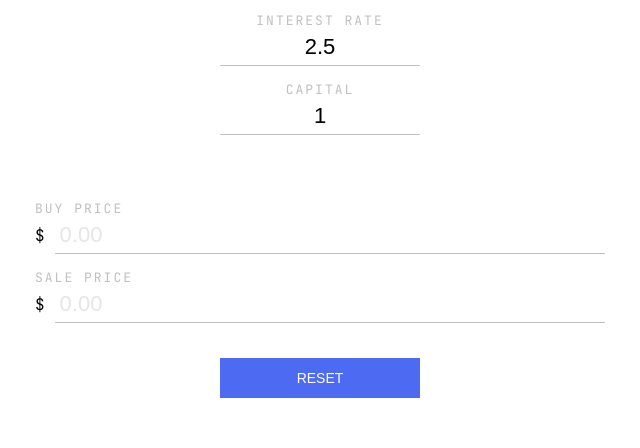
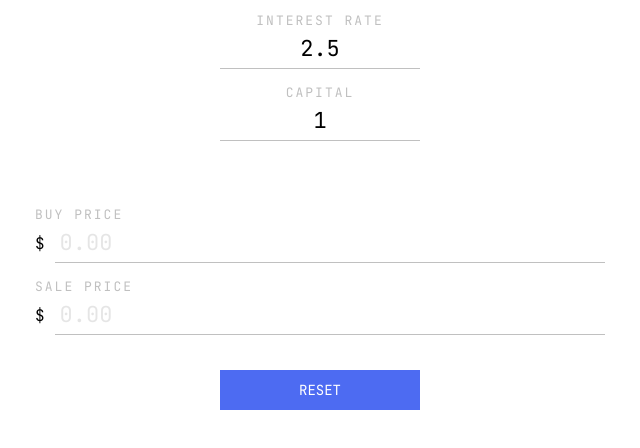
Before and after one commit to b3m3/buy_crypto, a plain HTML site: page index.html in a window 1280 px wide. Shown: the part 218-666 px from the top of the page, without its empty margins (320-960 px from the left). Drawn offline with Linux system fonts and the light colour scheme.

Commit message:
b/27031446

```diff
--- a/css/style.css
+++ b/css/style.css
@@ -45,6 +45,7 @@ body {
 }
 
 input {
+  font-family: "JetBrains Mono";
   font-size: 22px;
   text-align: center;
   border: none;
@@ -123,6 +124,7 @@ input[type=number] {
 }
 
 .body button {
+  font-family: "JetBrains Mono";
   text-transform: uppercase;
   font-size: 14px;
   cursor: pointer;
```
